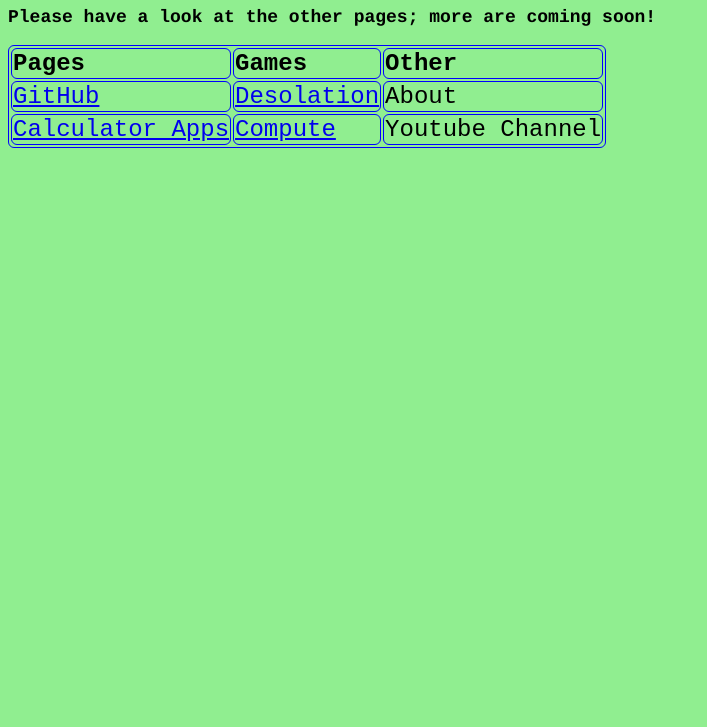
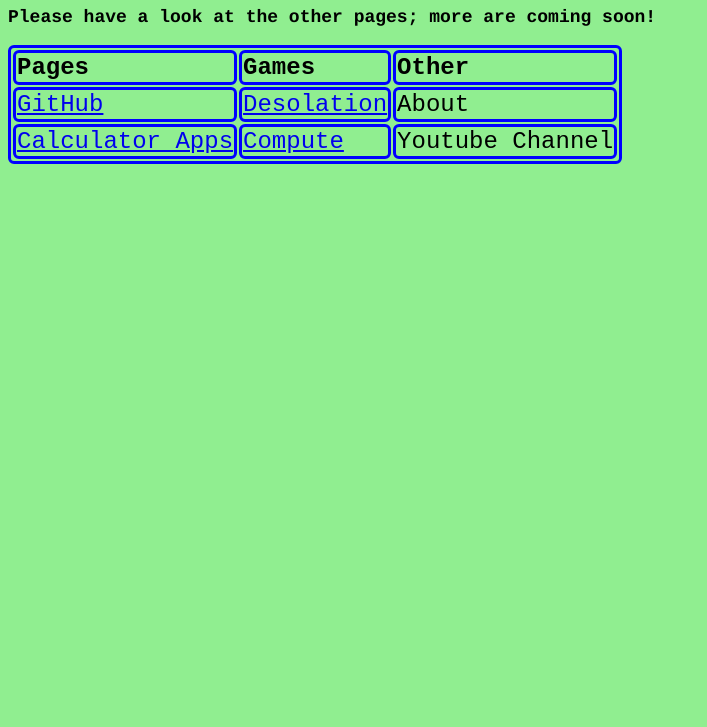
Before and after one commit to archiepa/website, a plain HTML site: page index.html in a window 1280 px wide. Shown: the part 73-800 px from the top of the page, without its empty margins (0-707 px from the left). Drawn offline with Linux system fonts and the light colour scheme.

Commit message:
Changed table border weight.

```diff
--- a/style.css
+++ b/style.css
@@ -14,7 +14,7 @@ body {
 }
 
 table, th ,td {
-	border: 1px solid blue;
+	border: 3px solid blue;
 	border-radius: 6px;
 	font-size: 24px;
 	font-family: monospace;
```
